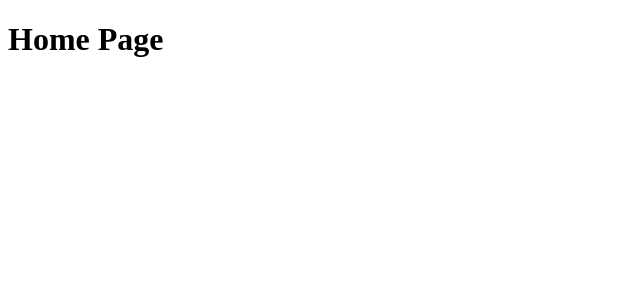
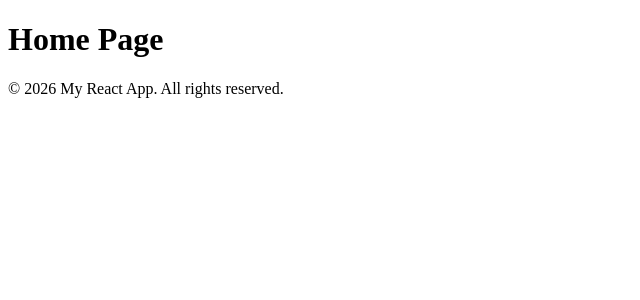
Before and after one commit to Marc-AntoineMercier/graphisme.design.web, a React (Vite) app: page / in a window 1280 px wide. Shown: the top 300 px of the page, without its empty margins (0-640 px from the left). Built offline with nearby package versions, Linux system fonts and the light colour scheme.

Commit message:
[update] - footer

```diff
--- a/src/App.tsx
+++ b/src/App.tsx
@@ -1,17 +1,20 @@
 import './App.css'
 import { Routes, Route } from 'react-router-dom'
 import { HomePage, AboutPage, GraveyardPage, DetailGraveyardPage } from '@/pages';
+import { Navbar, Footer } from '@/components';
 
 export function App() {
 
   return (
     <>
+      <Navbar />
       <Routes>
         <Route path="/" element={<HomePage />} />
         <Route path="/about" element={<AboutPage />} />
         <Route path="/graveyard" element={<GraveyardPage />} />
         <Route path="/graveyard/:id" element={<DetailGraveyardPage />}/>
       </Routes>
+      <Footer />
     </>
   )
 }
--- a/src/components/footer.tsx
+++ b/src/components/footer.tsx
@@ -1,9 +1,13 @@
+import { getCurrentYear } from "@/utils";
 
 export function Footer() {
+  const currentYear = getCurrentYear();
 
   return (
     <>
-
+      <footer>
+        <p>&copy; {currentYear} My React App. All rights reserved.</p>
+      </footer>
     </>
   )
 }
--- a/src/components/index.ts
+++ b/src/components/index.ts
@@ -0,0 +1,2 @@
+export * from "./navbar";
+export * from "./footer";
--- /dev/null
+++ b/src/utils/date.ts
@@ -0,0 +1,2 @@
+
+export const getCurrentYear = () => new Date().getFullYear();
--- /dev/null
+++ b/src/utils/index.ts
@@ -0,0 +1 @@
+export * from "./date";
--- a/tsconfig.app.json
+++ b/tsconfig.app.json
@@ -24,8 +24,6 @@
     "baseUrl": ".",
     "paths": {
       "@/*": ["src/*"],
-      "@context/*": ["src/context/*"],
-      "@pages/*": ["src/pages/*"]
     }
   },
   "include": ["src"]
--- a/vite.config.ts
+++ b/vite.config.ts
@@ -9,8 +9,6 @@ export default defineConfig({
   resolve: {
     alias: {
       "@": path.resolve(__dirname, './src'),
-      "@context": path.resolve(__dirname, './src/context'),
-      "@pages": path.resolve(__dirname, './src/pages'),
     },
   },
 })
```
